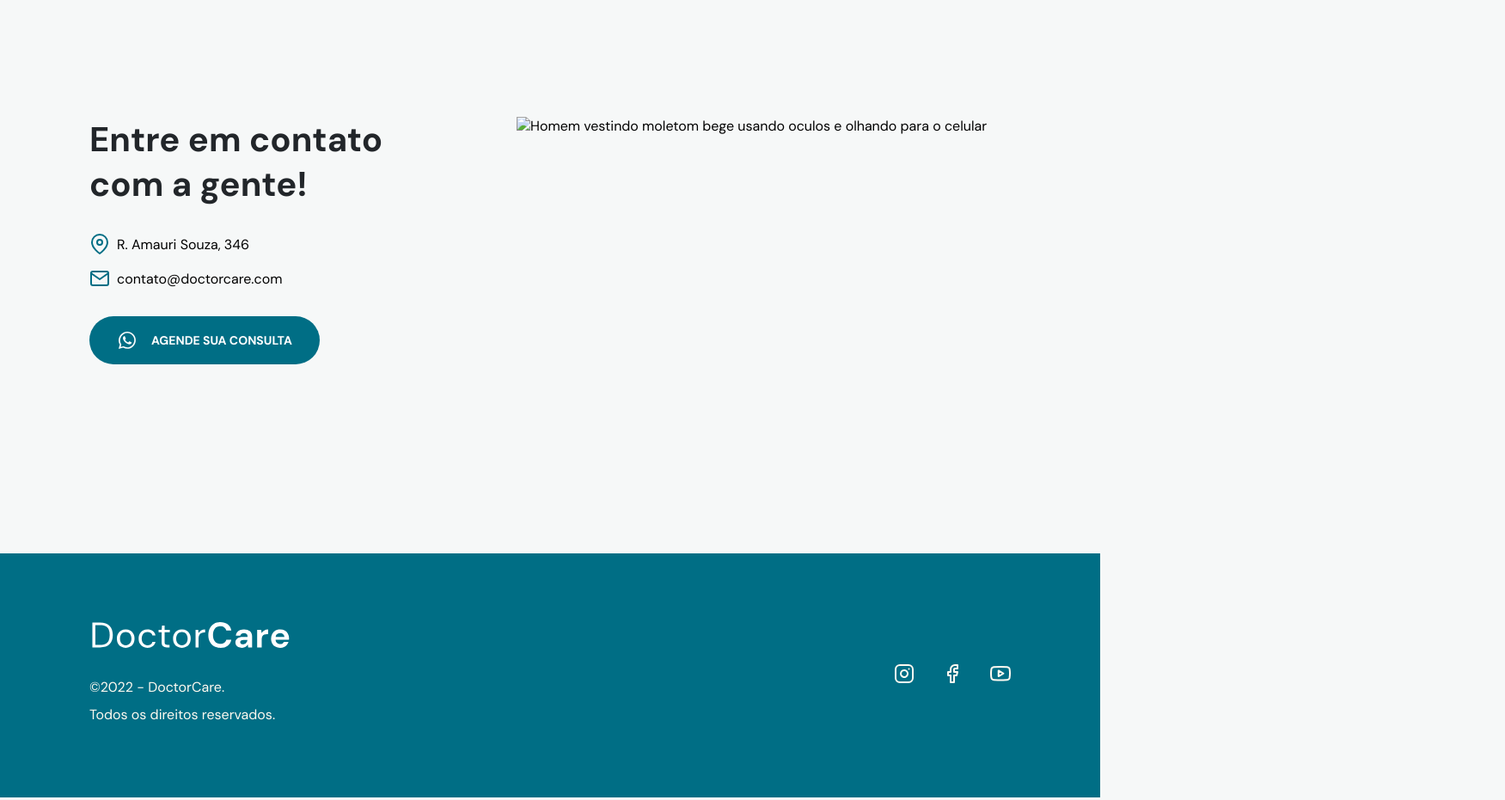
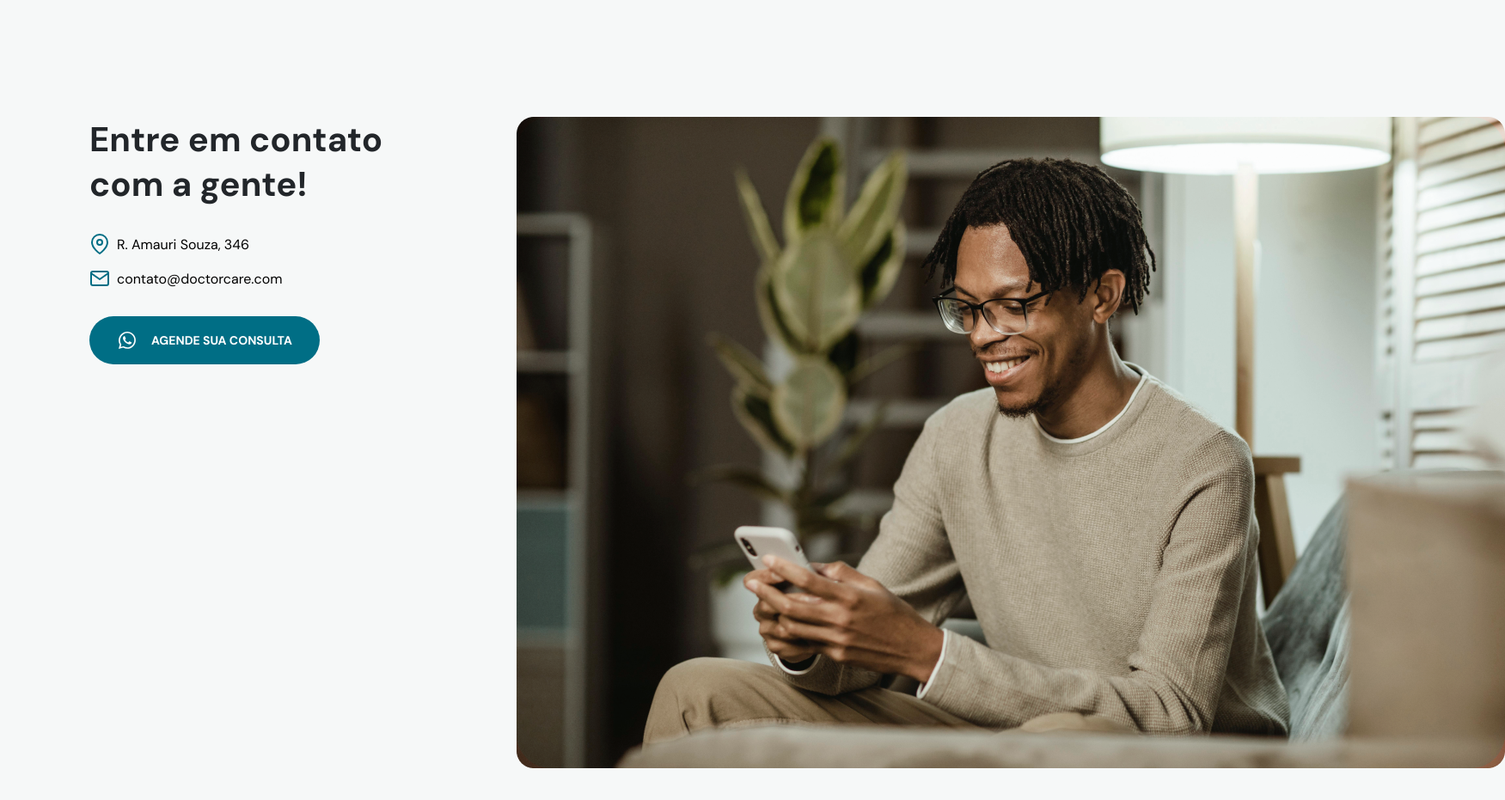
Before and after one commit to annikoliveira/doctorcare, a plain HTML site: page index.html in a window 1280 px wide. Shown: the part 3300-4231 px from the top of the page at 86% size, 1751 px wide, since content can reach past the window. Drawn offline with nearby package versions, Linux system fonts and the light colour scheme; the site is published under a folder, as on GitHub Pages, so addresses that start at the root find nothing; a web font is replaced by a local one.

Commit message:
ajuste de link relativo img

```diff
--- a/index.html
+++ b/index.html
@@ -443,7 +443,7 @@
                 </div>
             </div>
             <div class="col-b">
-                <img src="/assets/homem-vestidomoletombege-mexendonocelular-usandooculos.png" alt="Homem vestindo moletom bege usando oculos e olhando para o celular" />
+                <img src="./assets/homem-vestidomoletombege-mexendonocelular-usandooculos.png" alt="Homem vestindo moletom bege usando oculos e olhando para o celular" />
             </div>
         </div>
     </section>
```
